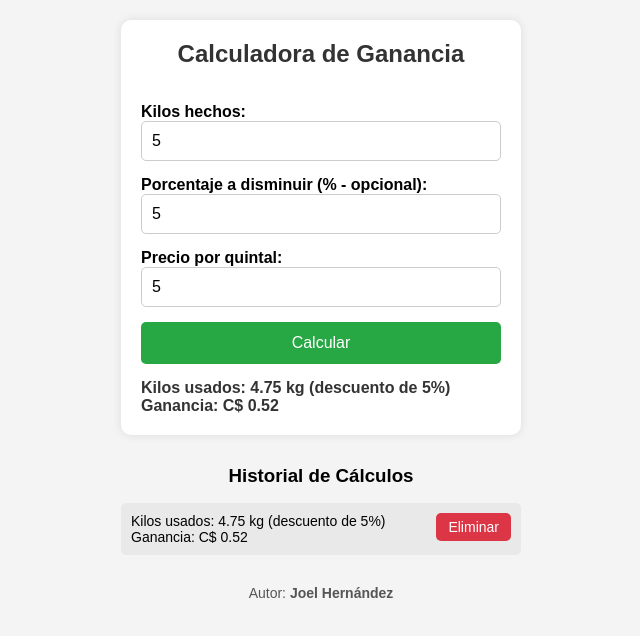
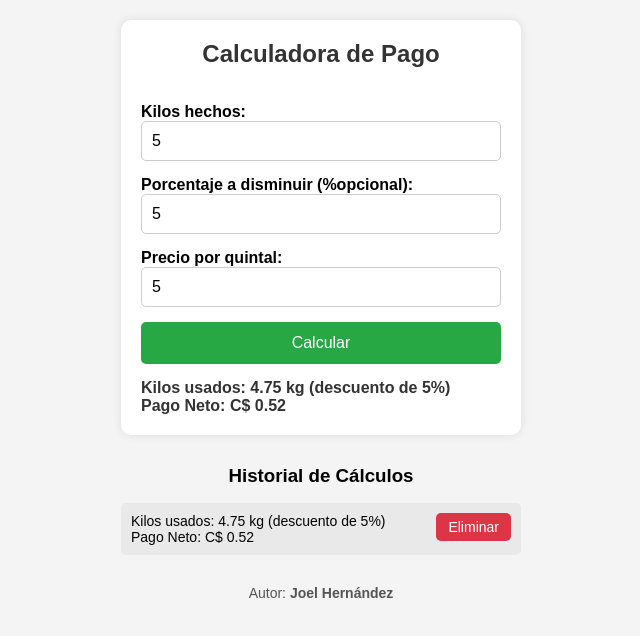
Before and after one commit to joel-her/CalculadoraPago, a plain HTML site: page index.html in a window 1280 px wide. Both pictures are taken after typing "5", "5", "5" into the empty fields and a click on the button "Calcular". Shown: the whole page, without its empty margins (319-959 px from the left). Drawn offline with Linux system fonts and the light colour scheme.

Commit message:
Update index.html

```diff
--- a/index.html
+++ b/index.html
@@ -12,7 +12,7 @@
 
   <meta charset="UTF-8" />
   <meta name="viewport" content="width=device-width, initial-scale=1.0"/>
-  <title>Calculadora de Ganancia</title>
+  <title>Calculadora de Pago</title>
 
   <style>
     * {
@@ -143,7 +143,7 @@
 <body>
 
   <div class="container">
-    <h2>Calculadora de Ganancia</h2>
+    <h2>Calculadora de Pago</h2>
 
     <div>
       <label for="kilos">Kilos hechos:</label>
@@ -151,7 +151,7 @@
     </div>
 
     <div>
-      <label for="porcentaje">Porcentaje a disminuir (% - opcional):</label>
+      <label for="porcentaje">Porcentaje a disminuir (%opcional):</label>
       <input type="number" id="porcentaje" placeholder="Ejemplo: 5" />
     </div>
 
@@ -193,7 +193,7 @@
       const resultadoTexto =
         `Kilos usados: ${kilosAjustados.toFixed(2)} kg` +
         (aplicarDescuento ? ` (descuento de ${porcentaje}%)` : "") +
-        `\nGanancia: C$ ${ganancia.toFixed(2)}`;
+        `\nPago Neto: C$ ${ganancia.toFixed(2)}`;
 
       document.getElementById("resultado").innerText = resultadoTexto;
 
```
